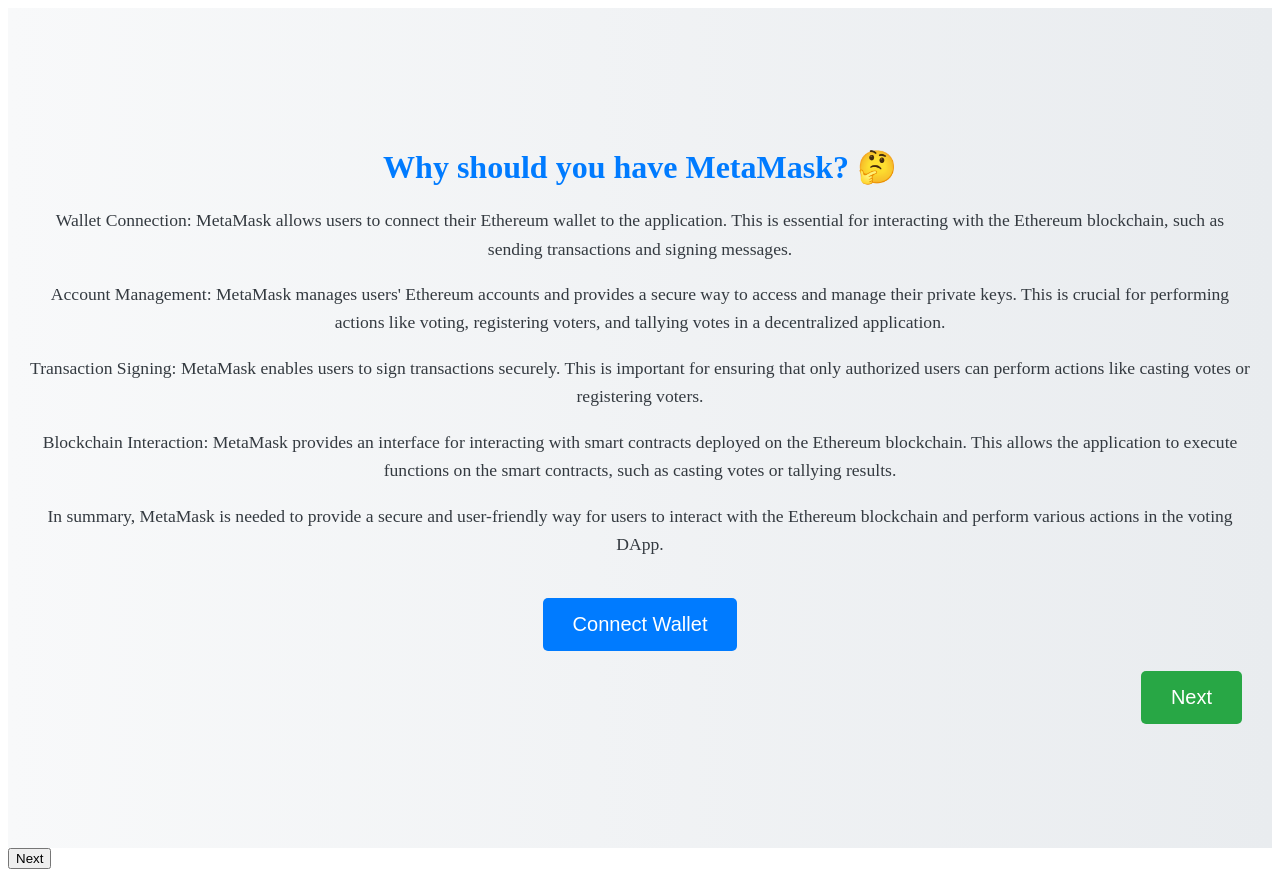
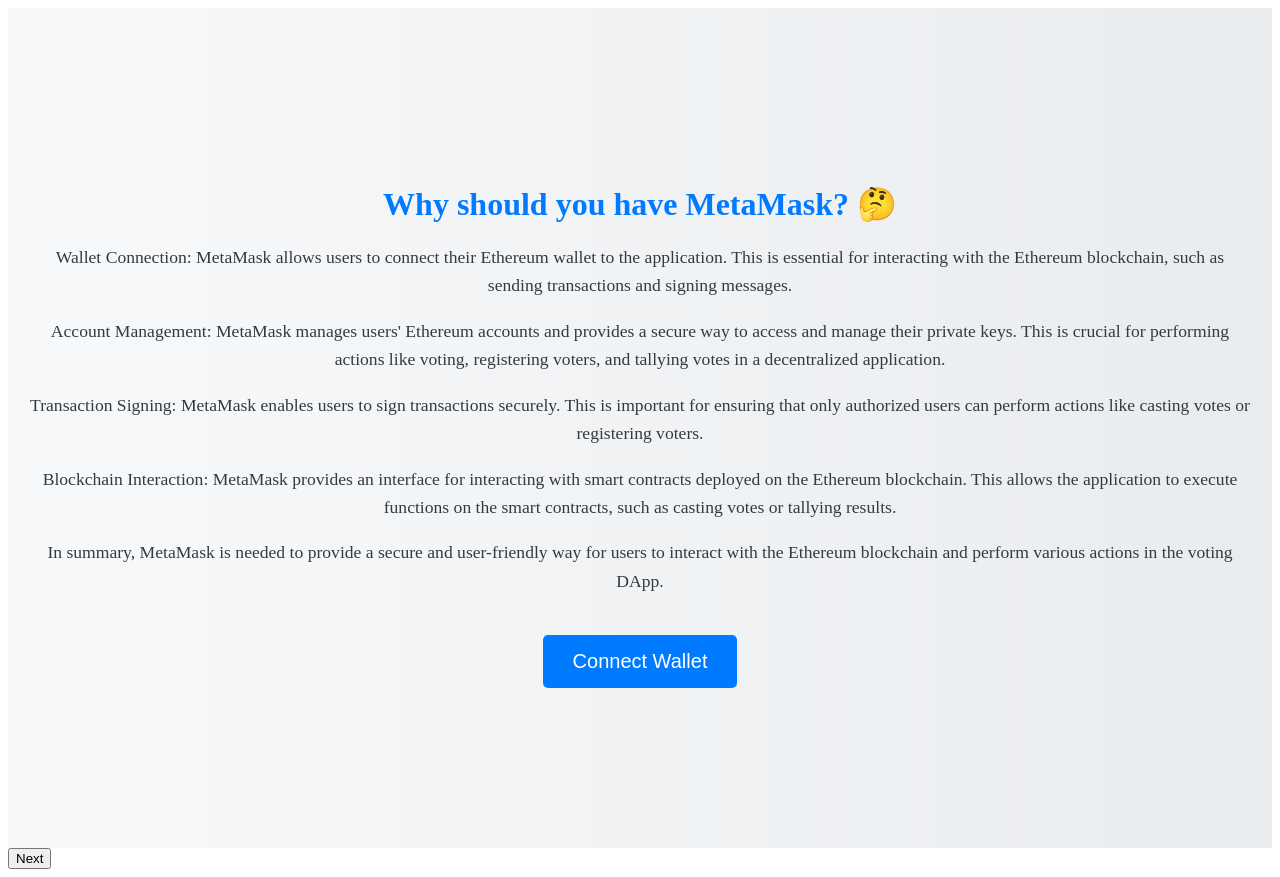
Before and after one commit to bc-rep-project/voting-dapp, a Next.js app: page /components/connect-wallet in a window 1280 px wide. Built offline with nearby package versions, Linux system fonts and the light colour scheme.

Commit message:
Moved 'Next' button to connect-wallet page and applied modern CSS styles

```diff
--- a/components/ConnectWallet.tsx
+++ b/components/ConnectWallet.tsx
@@ -36,7 +36,7 @@ export default function ConnectWallet() {
             {account ? `Connected: ${account}` : "Connect Wallet"}
         </Button>
         {account && <div className="account">Connected: {account}</div>}
-        <Button className="next-button">Next</Button>
+
     </div>
   );
 }
--- a/pages/components/connect-wallet.tsx
+++ b/pages/components/connect-wallet.tsx
@@ -8,7 +8,9 @@ export default function ConnectWalletPage() {
     <div className="flex flex-col items-center justify-center min-h-screen bg-gray-100 space-y-4">
       <ConnectWallet />
       <Link href="/components/register-voter">
-        <Button className="px-6 py-3 text-lg">Next</Button>
+        <div className="w-full flex justify-end">
+            <Button className="px-6 py-3 text-lg bg-blue-500 text-white rounded-lg hover:bg-blue-700 transition-all duration-300">Next</Button>
+        </div>
       </Link>
     </div>
   );
```
Also changed, not shown: 2 other files (tests, documents, lock files or other folders).
